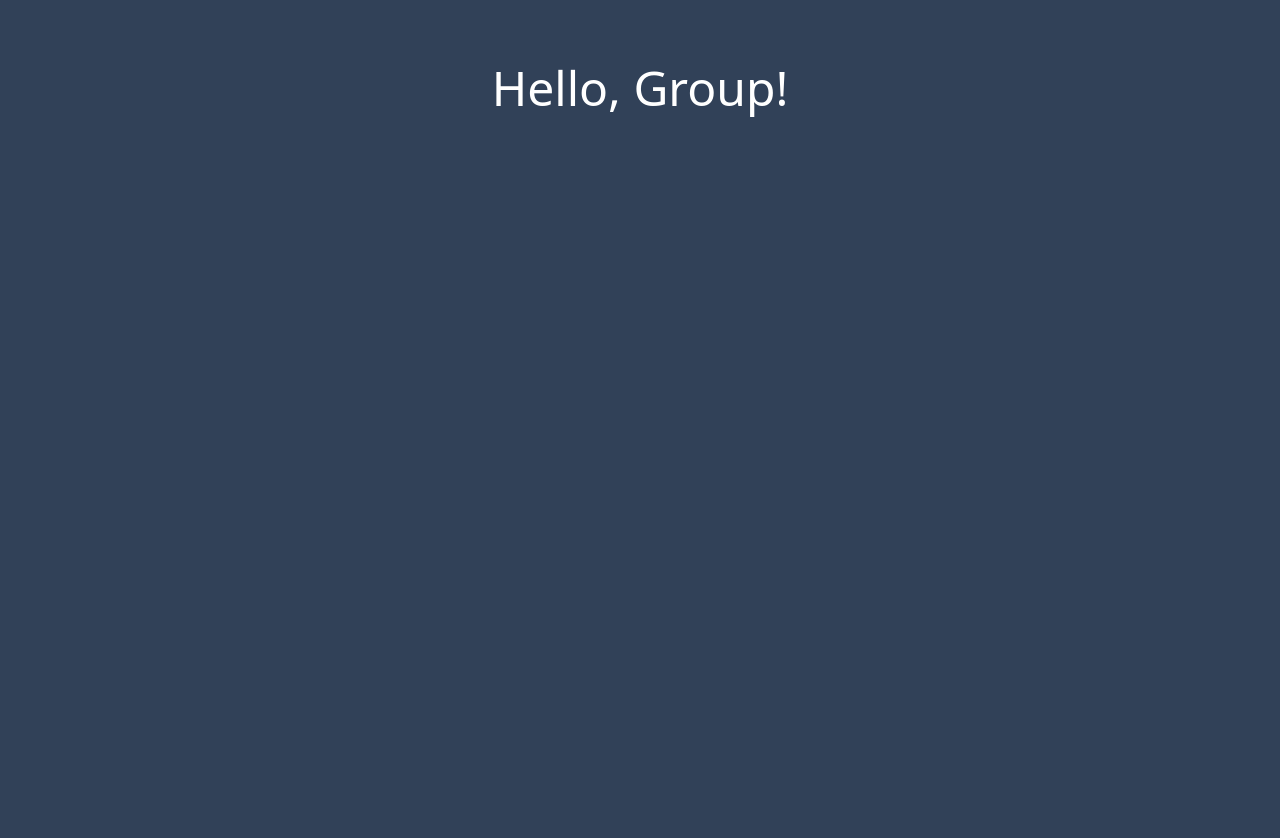
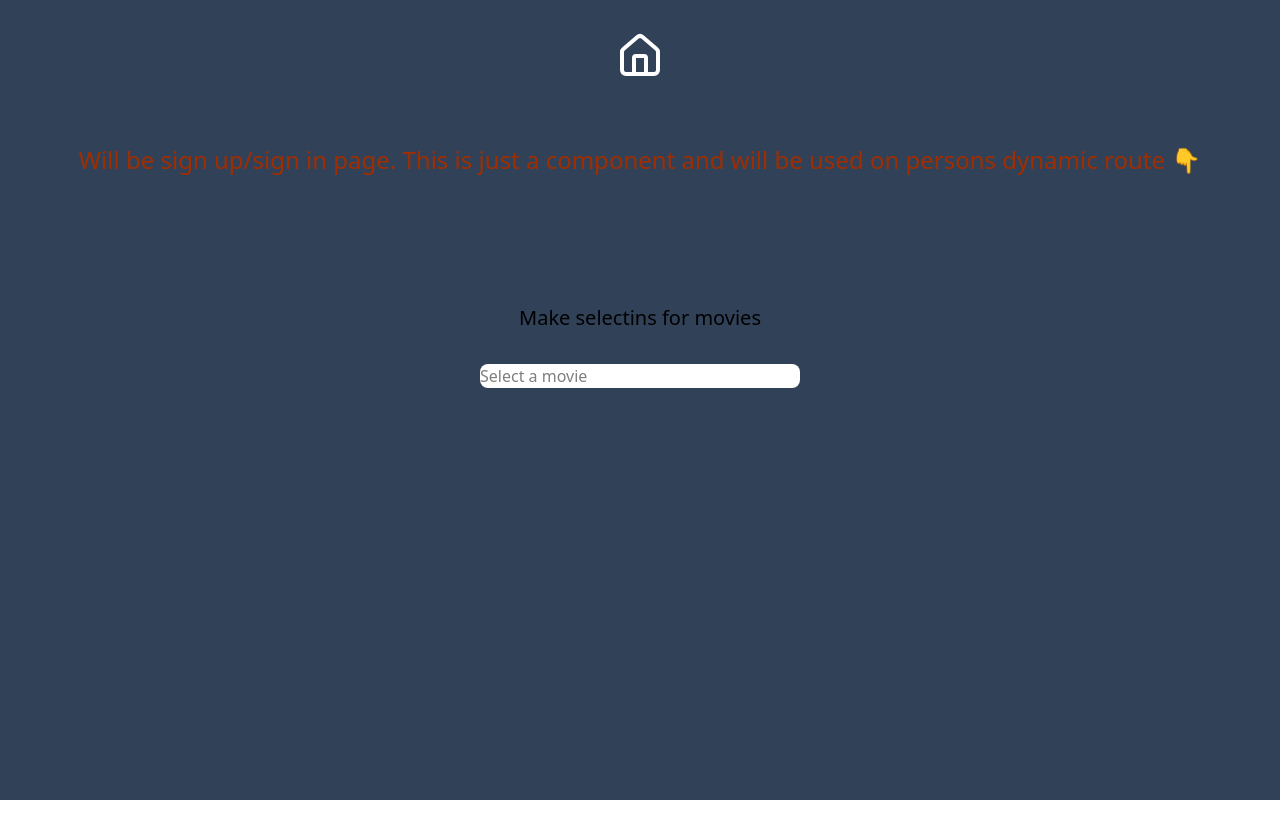
Before and after one commit to DarenBach-code/mydbproject, a Next.js app: page / in a window 1280 px wide. Shown: the top 838 px of the page. After the commit the page ends 800 px from the top, so only its background shows below. Built offline with nearby package versions, Linux system fonts and the light colour scheme.

Commit message:
just added a home page link

```diff
--- a/package.json
+++ b/package.json
@@ -9,6 +9,7 @@
     "lint": "next lint"
   },
   "dependencies": {
+    "lucide-react": "^0.511.0",
     "next": "15.3.2",
     "postcss": "^8.5.3",
     "react": "^19.0.0",
--- a/src/app/layout.tsx
+++ b/src/app/layout.tsx
@@ -1,4 +1,5 @@
 import '@/app/globals.css';
+import Nav from "@/components/Nav"
 
 export default function RootLayout({
   children,
@@ -7,8 +8,11 @@ export default function RootLayout({
 }) {
   return (
     <html lang="en">
-      <body className='min-w-screen min-h-screen bg-slate-700'>
-        {children}
+      <body>
+        <main className='min-h-screen bg-slate-700'>
+          <Nav/>
+          {children}
+        </main>
       </body>
     </html>
   )
--- a/src/app/page.tsx
+++ b/src/app/page.tsx
@@ -1,12 +1,14 @@
-import React from 'react'
-import '@/app/globals.css'
+import Form from "@/components/Form"
 
-function page() {
+function Index() {
   return (
-    <div className='flex justify-center mt-16'>
-      <h1 className='text-white text-5xl'>Hello, Group!</h1>
+    <div className='grid grid-row-2 w-screen pt-8'>
+      <h1 className='text-orange-800 text-2xl justify-self-center'>Will be sign up/sign in page. This is just a component and will be used on persons dynamic route 👇</h1>
+      <div className="w-2/5 p-24 justify-self-center">
+        <Form/>
+      </div>
     </div>
   )
 }
 
-export default page
+export default Index
--- /dev/null
+++ b/src/components/Form.tsx
@@ -0,0 +1,10 @@
+
+
+export default function Form() {
+  return (
+    <div>
+        <h1 className='justify-self-center p-8 text-xl'>Make selectins for movies</h1>
+        <input className='w-full bg-white text-black rounded-lg' type='text' placeholder='Select a movie'></input>
+    </div>
+  )
+}
--- /dev/null
+++ b/src/components/Nav.tsx
@@ -0,0 +1,13 @@
+import { House } from 'lucide-react';
+import Link from 'next/link';
+
+const Nav = () => {
+  return (
+    <Link href="/" className='flex justify-center p-8'>
+        <House color='white' size={48}></House>
+    </Link>
+
+  )
+}
+
+export default Nav
```
Also changed, not shown: 1 other file (tests, documents, lock files or other folders).
